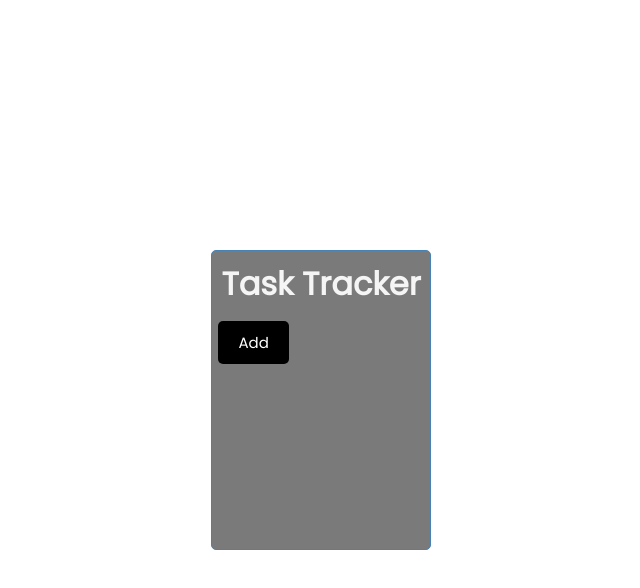
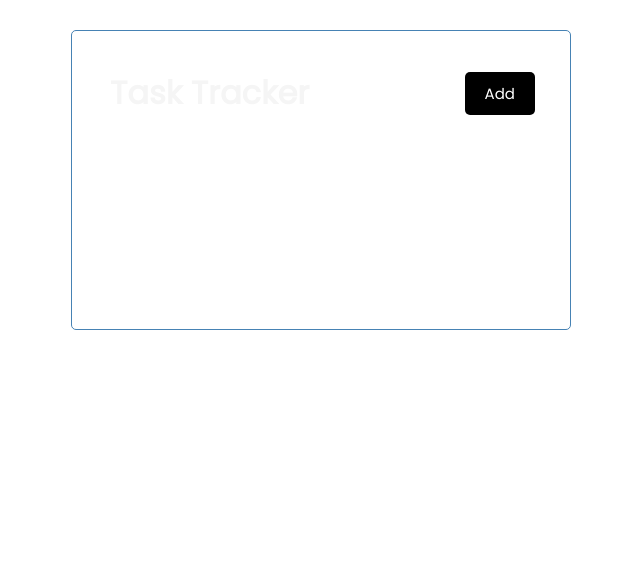
Before and after one commit to AsmaSimreen/Task-Tracker, a React (Create React App) app: page / in a window 1280 px wide. Shown: the top 588 px of the page, without its empty margins (319-959 px from the left). Built offline with nearby package versions, Linux system fonts and the light colour scheme.

Commit message:
Task Tracker First Commit

```diff
--- /dev/null
+++ b/src/components/Button.js
@@ -0,0 +1,9 @@
+const Button = () => {
+  return (
+    <>
+      <button className='btn'>Add</button>
+    </>
+  )
+}
+
+export default Button
--- a/src/components/Header.js
+++ b/src/components/Header.js
@@ -1,10 +1,11 @@
 import PropTypes from 'prop-types';
+import Button from './Button';
 
 const Header = ({title}) => {
   return (
-   <header>
+   <header className='header'>
     <h1>{title}</h1>
-    <button className='btn'>Add</button>
+    <Button/>
     </header>
   )
 }
--- a/src/index.css
+++ b/src/index.css
@@ -1,31 +1,4 @@
 @import url('https://fonts.googleapis.com/css2?family=Poppins:wght@300;400&display=swap');
-
-.centered {
-  justify-content: center; /* center items horizontally, in this case */
-  align-items: center;     /* center items vertically, in this case */
-  display: flex;
-}
-
-a{
-  color: white;
-}
-
-.sun {
-  display:flex;
-  justify-content: center; /* center items horizontally, in this case */
-  align-items: center;     /* center items vertically, in this case */
-  border-radius:50%;
-  height:200px;
-  width:200px;
-  right: 100px;
-  background:orange;
-  box-shadow: 0 0 10px orange,
-                0 0 60px orange,
-                0 0 200px yellow,
-                inset 0 0 80px yellow;
-  z-index:12;
-  z-index:-99;
-}
 
 * {
   box-sizing: border-box;
@@ -36,28 +9,16 @@ a{
 /* sources https://unsplash.com/photos/c9OCWLka764 */
 body {
   font-family: 'Poppins', sans-serif;
-  display: flex;
-  align-items: center;
-  justify-content: center;
-  flex-direction: column;
-  min-height: 100vh;
-  /* background-image: url('imgs/paul-volkmer-qVotvbsuM_c-unsplash.jpg'); */
-  background-repeat: no-repeat;
-  background-attachment: fixed;
-  background-size: 250vh 100vh;
-
-
 }
 
 .container {
-  max-width: 66vh;
-  margin: 1px auto;
+  max-width: 500px;
+  margin: 30px auto;
   overflow: auto;
   min-height: 300px;
   border: 1px solid steelblue;
-  padding: 1px;
+  padding: 30px;
   border-radius: 5px;
-  background-color: #313133a4;
 }
 
 .header {
--- /dev/null
+++ b/src/reportWebVitals.js
@@ -0,0 +1,13 @@
+const reportWebVitals = onPerfEntry => {
+    if (onPerfEntry && onPerfEntry instanceof Function) {
+        import('web-vitals').then(({ getCLS, getFID, getFCP, getLCP, getTTFB }) => {
+            getCLS(onPerfEntry);
+            getFID(onPerfEntry);
+            getFCP(onPerfEntry);
+            getLCP(onPerfEntry);
+            getTTFB(onPerfEntry);
+        });
+    }
+};
+
+export default reportWebVitals;
```
